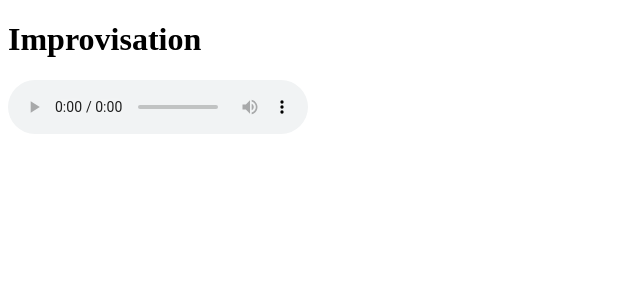
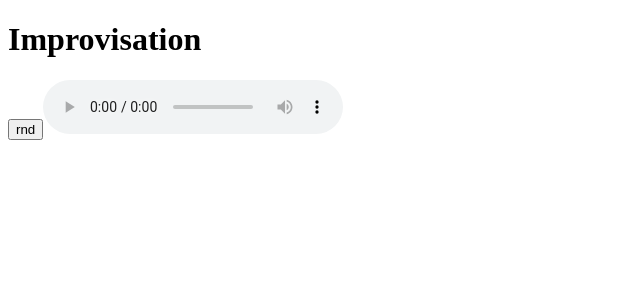
Before and after one commit to Vincent-vst/deusnatura, a React (Vite) app: page /improvisation in a window 1280 px wide. Shown: the top 300 px of the page, without its empty margins (0-640 px from the left). Built offline with nearby package versions, Linux system fonts and the light colour scheme.

Commit message:
add Improvisation : adding improvisation module

```diff
--- a/src/pages/Improvisation.tsx
+++ b/src/pages/Improvisation.tsx
@@ -1,10 +1,18 @@
+import { useState } from "react";
+import { randomBackingTrack } from "./core/ImprovisationCore";
+
 export default function Improvisation() {
+  const [backingTrack, setBackingTrack] = useState(randomBackingTrack());
   return (
     <>
       <h1>Improvisation</h1>
-      <audio controls>
-        <source type="audio/mpeg" src="../assets/audio/backingtrack/0.mp3" />
-      </audio>
+      <button
+        type="button"
+        onClick={() => setBackingTrack(randomBackingTrack())}
+      >
+        rnd
+      </button>
+      <audio controls src={backingTrack} />
     </>
   );
 }
--- a/src/pages/SightReading.tsx
+++ b/src/pages/SightReading.tsx
@@ -1,9 +1,6 @@
 import { useState } from "react";
 import { randomScoreURL } from "./core/SightReadingCore";
 
-// const IFrame = () =>{
-//   return <div>Hello</div>
-// }
 
 export default function SightReading() {
   const [score, setScore] = useState(randomScoreURL());
--- /dev/null
+++ b/src/pages/core/ImprovisationCore.tsx
@@ -0,0 +1,5 @@
+export function randomBackingTrack() {
+  return (
+    "/src/assets/audio/backingtrack/" + Math.floor(Math.random() * 9) + ".mp3"
+  );
+}
```
